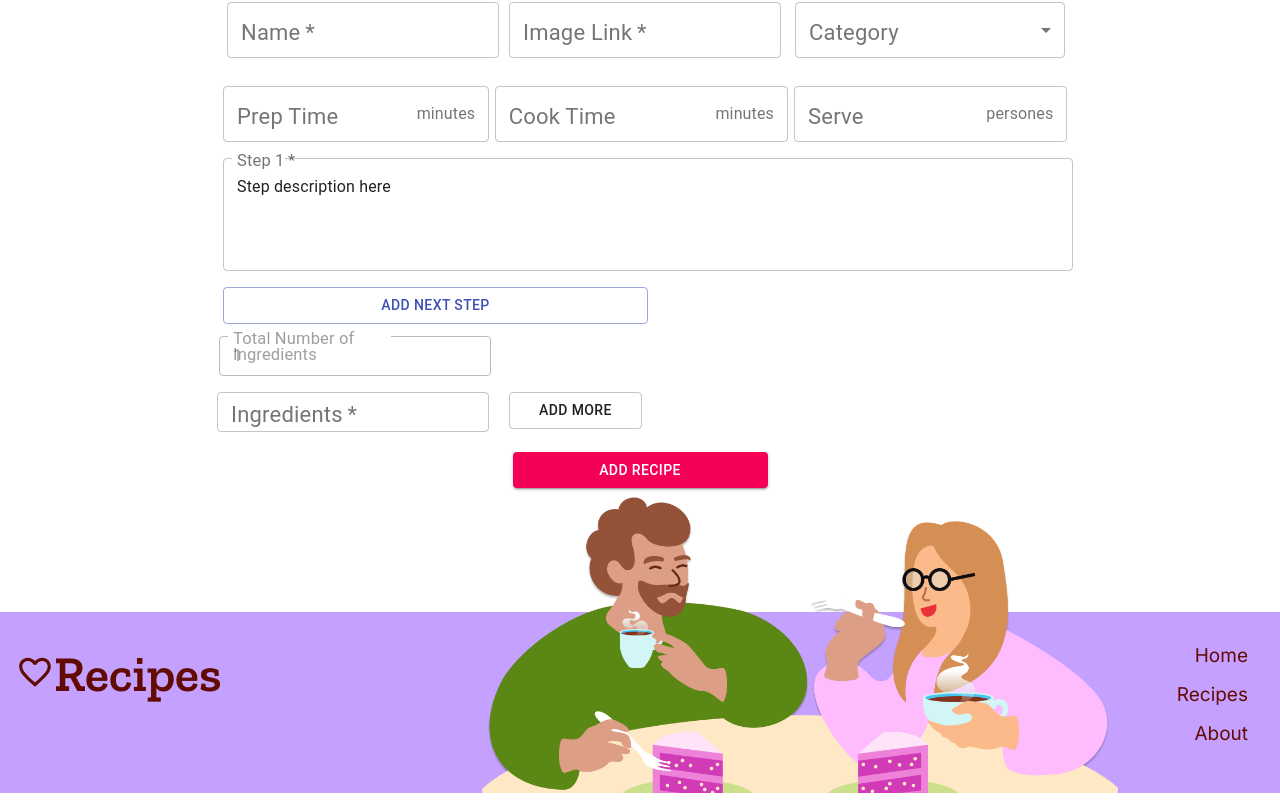
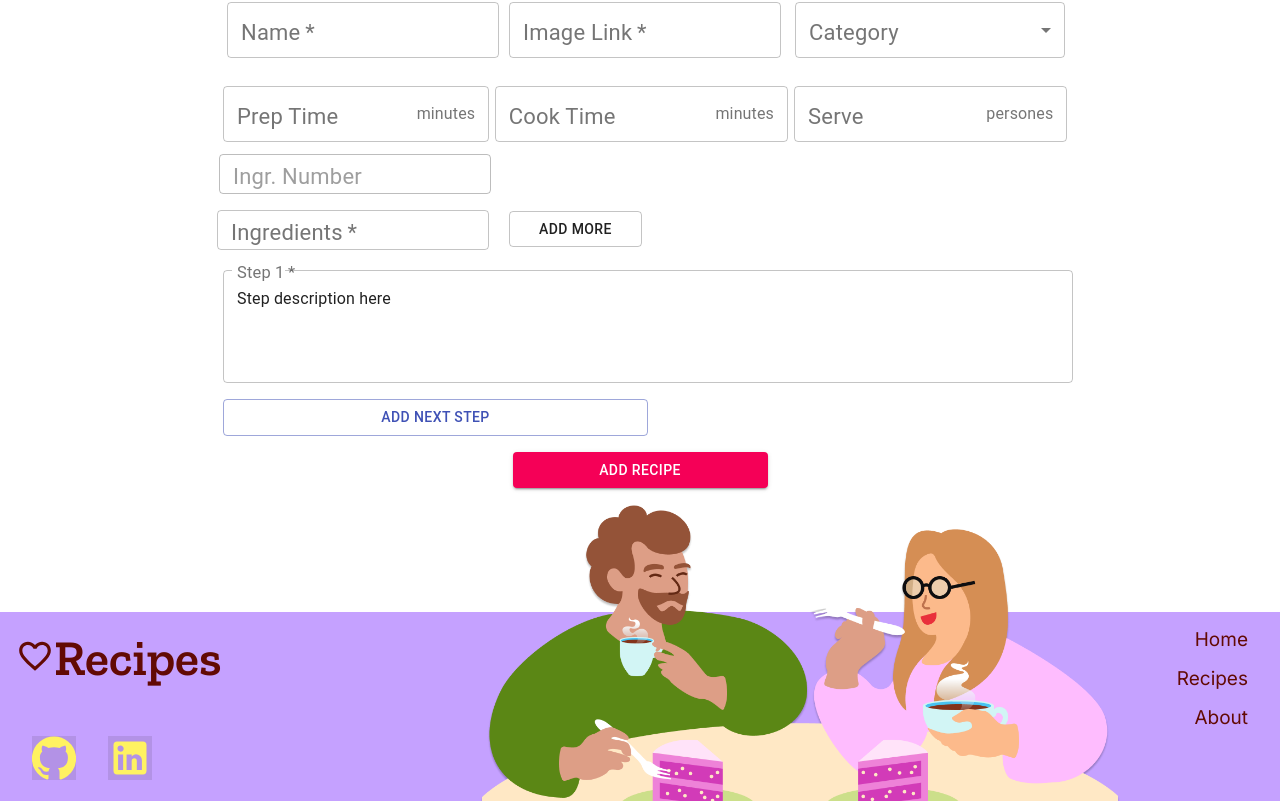
Before and after one commit to jualiasha/Recipes, a React (Create React App) app in the folder recipes/: page /addrecipe in a window 1280 px wide. Shown: the part 184-985 px from the top of the page. Built offline with nearby package versions, Linux system fonts and the light colour scheme; a web font is replaced by a local one.

Commit message:
footer finished with conditional rendering+form changes for backend implementation

```diff
--- a/recipes/src/Components/Footer/Footer.css
+++ b/recipes/src/Components/Footer/Footer.css
@@ -1,7 +1,7 @@
 footer {
   background: var(--purple-background);
   margin-top: 50px;
-  padding: 2rem 1rem;
+  padding: 1rem 1rem;
   display: flex;
   flex-direction: row;
   justify-content: space-between;
@@ -26,3 +26,7 @@ footer img {
   z-index: 990;
   width: 40rem;
 }
+
+footer a {
+  color: #fff261;
+}
--- a/recipes/src/Components/Footer/Footer.js
+++ b/recipes/src/Components/Footer/Footer.js
@@ -1,24 +1,18 @@
-import React, { useState } from "react";
+import React from "react";
 import { Link, useLocation } from "react-router-dom";
 import FavoriteBorderIcon from "@material-ui/icons/FavoriteBorder";
+import GitHubIcon from "@material-ui/icons/GitHub";
+import LinkedInIcon from "@material-ui/icons/LinkedIn";
 import "./Footer.css";
 
-const Footer = ({ image }) => {
-  /* const [image, setImage] = useState({
-    homeimage: "/footerhome",
-    recipeimage: "/footereipe",
-    recipepage: "/recipepage",
-  });
+const Footer = () => {
   let location = useLocation();
-  const handleImage = () => {
-    if (location.pathname === "/recipes") {
-      return setImage(image.recipeimage);
-    } else if (location.pathname === "/") {
-      return setImage(image.homeimage);
-    } else {
-      setImage(image.recipepage);
-    }
-  }; */
+
+  const renderfooterimage = location.pathname.includes("recipes")
+    ? "/assets/images/recipesfooter.png"
+    : location.pathname.includes("about")
+    ? "/assets/images/Starsfooter.png"
+    : "/assets/images/homefooter.png";
 
   return (
     <footer>
@@ -29,10 +23,30 @@ const Footer = ({ image }) => {
             Recipes
           </Link>
         </div>
+        <a
+          href="https://github.com/jualiasha/Recipes-webApp/tree/master/recipes"
+          target="_blanc"
+        >
+          <GitHubIcon
+            style={{
+              fontSize: 44,
+              margin: "3rem 1rem 0 1rem",
+              backgroundColor: "#b392e6",
+            }}
+          />
+        </a>
+        <a href="https://www.linkedin.com/in/jualiasha/" target="_blanc">
+          <LinkedInIcon
+            style={{
+              fontSize: 44,
+              margin: "3rem 1rem 0 1rem",
+              backgroundColor: "#b392e6",
+            }}
+          />
+        </a>
       </div>
       <div className="footerimage">
-        <img src="/assets/images/homefooter.png" alt="footerimage" />
-        {image}
+        <img src={renderfooterimage} alt="footerimage" />
       </div>
       <div className="footermenu">
         <ul>
--- a/recipes/src/Components/Header/Form.js
+++ b/recipes/src/Components/Header/Form.js
@@ -63,7 +63,10 @@ export default function BasicTextFields() {
   const changeIngrData = (e, i) => {
     const list = [...inc];
     list[i] = e.target.value;
-    setInc(list);
+
+    if (list[i].length > 0) {
+      setInc(list);
+    }
   };
 
   useEffect(() => {
@@ -73,7 +76,9 @@ export default function BasicTextFields() {
   const changeDescData = (e, i) => {
     const desclist = [...desc];
     desclist[i] = e.target.value;
-    setDesc(desclist);
+    if (desclist[i].length > 0) {
+      setDesc(desclist);
+    }
   };
 
   useEffect(() => {
@@ -84,29 +89,22 @@ export default function BasicTextFields() {
     e.preventDefault();
     const newIngr = "";
     setInc([...inc, newIngr]);
-    setValues({ ...values, ingrnumber: inc.length });
+
+    setValues({ ...values, ingrnumber: inc.length + 1 });
   };
 
   const stepsadd = (e, i) => {
-    console.log("wow, you clicked", desc.length);
     e.preventDefault();
     const newStep = "";
     setDesc([...desc, newStep]);
   };
 
   const submitData = (e) => {
-    /* e.preventDefault(); */
-    let path = window.location.href;
-    let query = path.split("?");
-    let addquery = query[1];
+    e.preventDefault();
+
     axios.post("https://lit-sierra-74086.herokuapp.com/recipe/addmore", values);
-    console.log(addquery);
-    /* axios.post(
-      `https://lit-sierra-74086.herokuapp.com/recipe/addnew?${addquery}`,
-      values
-    ); */
-    /* axios.post(`https://lit-sierra-74086.herokuapp.com/recipe/addmore`, values); */
-    /* alert("Recipe is posted"); */
+
+    alert("Recipe is posted");
   };
 
   return (
@@ -208,6 +206,38 @@ export default function BasicTextFields() {
             />
           </FormControl>
         </div>
+        <TextField
+          id="ingrnumber"
+          name="ingrnumber"
+          disabled
+          className={classes.width32}
+          label="Ingr. Number"
+          variant="outlined"
+          size="small"
+          value={values.ingrnumber}
+        />
+        <div className="horizont-ingr">
+          {inc.map((_, i) => {
+            return (
+              <TextField
+                key={i}
+                id="ingrfield"
+                name="ingrfield"
+                className={classes.width32}
+                label="Ingredients"
+                variant="outlined"
+                required
+                size="small"
+                onChange={(e) => changeIngrData(e, i)}
+              />
+            );
+          })}
+
+          <Button id="add" variant="outlined" onClick={addMore}>
+            Add more
+          </Button>
+        </div>
+
         {desc.map((_, i) => {
           let stepnumber = i + 1;
 
@@ -235,38 +265,6 @@ export default function BasicTextFields() {
         >
           Add Next Step
         </Button>
-        <TextField
-          id="ingrnumber"
-          name="ingrnumber"
-          disabled
-          className={classes.width32}
-          label="Total Number of Ingredients"
-          variant="outlined"
-          size="small"
-          value={values.ingrnumber + 1}
-        />
-
-        <div className="horizont-ingr">
-          {inc.map((_, i) => {
-            return (
-              <TextField
-                key={i}
-                id="ingrfield"
-                name="ingrfield"
-                className={classes.width32}
-                label="Ingredients"
-                variant="outlined"
-                required
-                size="small"
-                onChange={(e) => changeIngrData(e, i)}
-              />
-            );
-          })}
-
-          <Button id="add" variant="outlined" onClick={addMore}>
-            Add more
-          </Button>
-        </div>
 
         <Button type="submit" variant="contained" color="secondary">
           Add Recipe
```
